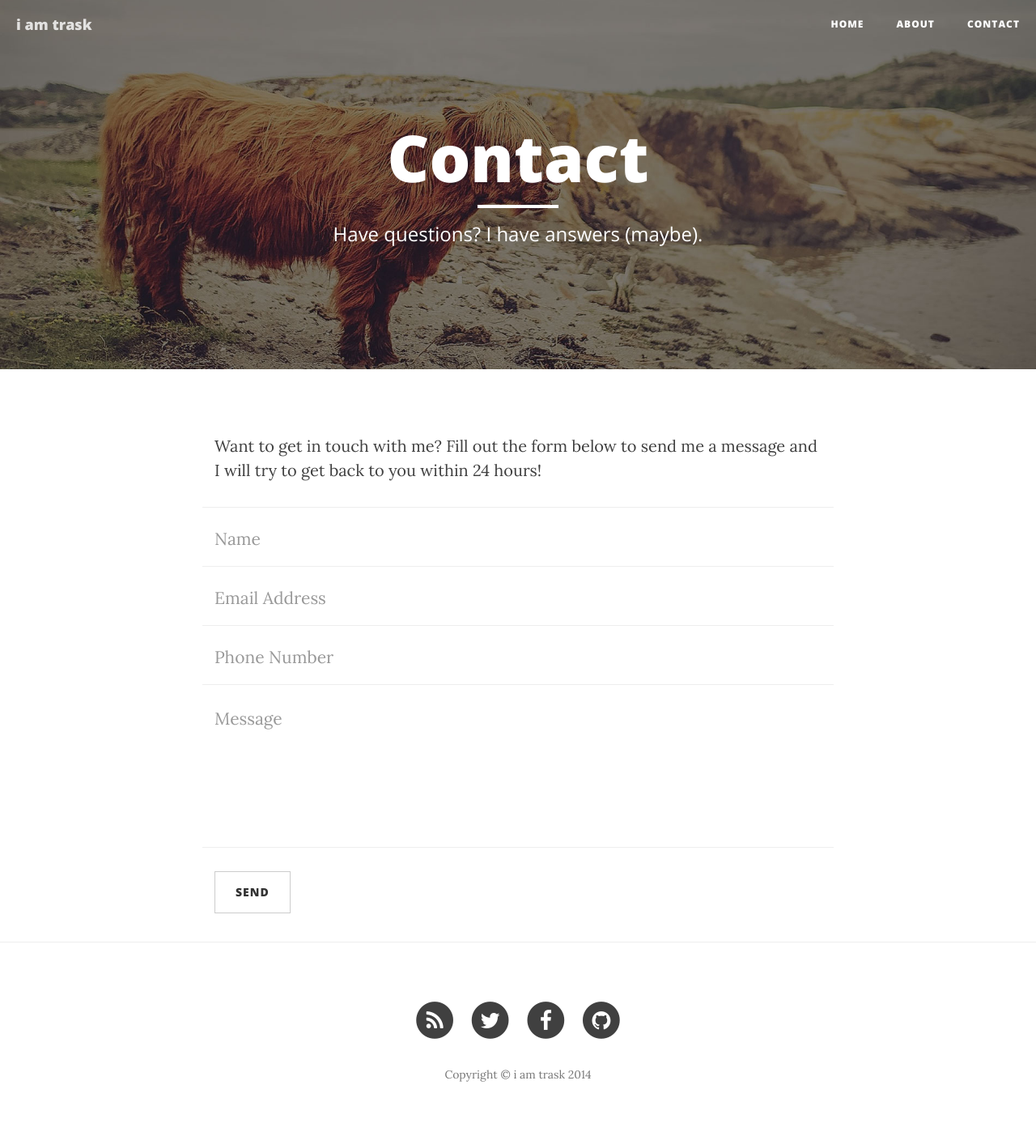
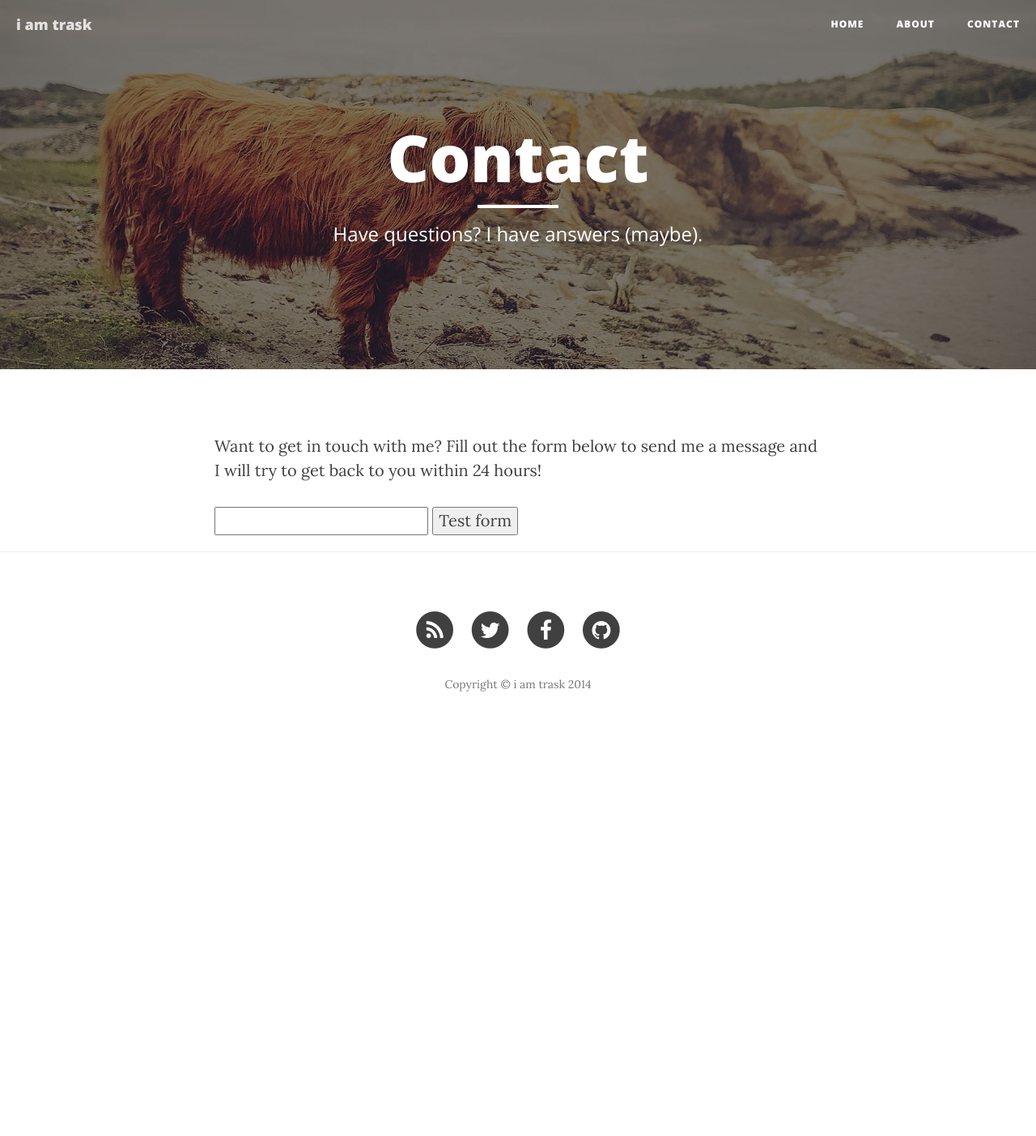
Before and after one commit to iamtrask/iamtrask.github.io, a Jekyll site: the page built from contact.html, in a window 1280 px wide. Shown: the whole page at 81% size. Built offline with Jekyll 4.4.1, drawn with Linux system fonts in a browser that asks for light colours; nearby versions of some CDN libraries; after the commit the page ends 921 px from its top, so only the background shows below that.

Commit message:
Update contact.html

```diff
--- a/contact.html
+++ b/contact.html
@@ -9,40 +9,13 @@
 <!-- Contact Form - Enter your email address on line 19 of the mail/contact_me.php file to make this form work. -->
 <!-- WARNING: Some web hosts do not allow emails to be sent through forms to common mail hosts like Gmail or Yahoo. It's recommended that you use a private domain email address! -->
 <!-- NOTE: To use the contact form, your site must be on a live web host with PHP! The form will not work locally! -->
-<form name="sentMessage" id="contactForm" novalidate>
-    <div class="row control-group">
-        <div class="form-group col-xs-12 floating-label-form-group controls">
-            <label>Name</label>
-            <input type="text" class="form-control" placeholder="Name" id="name" required data-validation-required-message="Please enter your name.">
-            <p class="help-block text-danger"></p>
-        </div>
-    </div>
-    <div class="row control-group">
-        <div class="form-group col-xs-12 floating-label-form-group controls">
-            <label>Email Address</label>
-            <input type="email" class="form-control" placeholder="Email Address" id="email" required data-validation-required-message="Please enter your email address.">
-            <p class="help-block text-danger"></p>
-        </div>
-    </div>
-    <div class="row control-group">
-        <div class="form-group col-xs-12 floating-label-form-group controls">
-            <label>Phone Number</label>
-            <input type="tel" class="form-control" placeholder="Phone Number" id="phone" required data-validation-required-message="Please enter your phone number.">
-            <p class="help-block text-danger"></p>
-        </div>
-    </div>
-    <div class="row control-group">
-        <div class="form-group col-xs-12 floating-label-form-group controls">
-            <label>Message</label>
-            <textarea rows="5" class="form-control" placeholder="Message" id="message" required data-validation-required-message="Please enter a message."></textarea>
-            <p class="help-block text-danger"></p>
-        </div>
-    </div>
-    <br>
-    <div id="success"></div>
-    <div class="row">
-        <div class="form-group col-xs-12">
-            <button type="submit" class="btn btn-default">Send</button>
-        </div>
-    </div>
+<form action="http://getsimpleform.com/messages?form_api_token=<form_api_token>" method="post">
+
+  <!-- the redirect_to is optional, the form will redirect to the referrer on submission -->
+  <input type='hidden' name='redirect_to' value='<the complete return url e.g. http://fooey.com/thank-you.html>' />
+
+  <!-- all your input fields here.... -->
+  <input type='text' name='test' />
+
+  <input type='submit' value='Test form' />
 </form>
```
